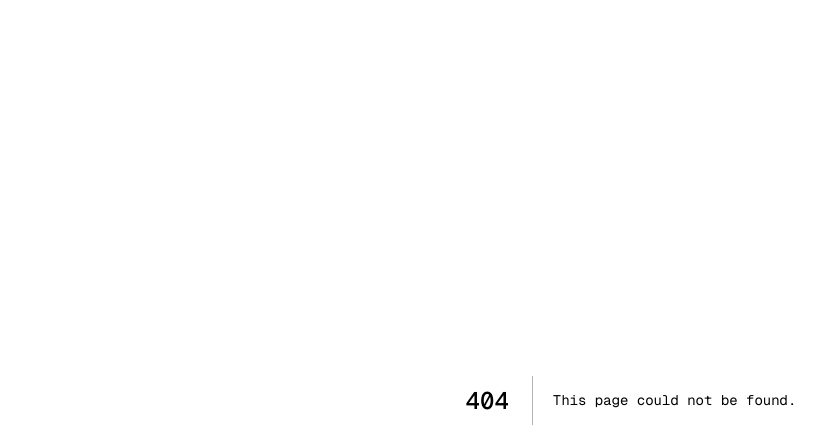
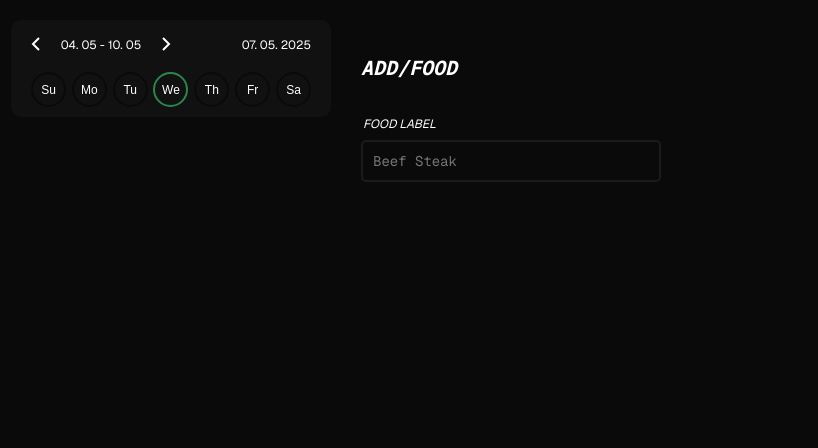
Before and after one commit to viktor-karpinski/vorder2, a Next.js app in the folder app/: page /dashboard/add/food in a window 1280 px wide. Before the commit this address had no page. Shown: the top 448 px of the page, without its empty margins (9-827 px from the left). Built offline with nearby package versions, Linux system fonts and the light colour scheme.

Commit message:
Dashboard, Input component

```diff
--- /dev/null
+++ b/app/src/app/dashboard/(nutrition)/add/food/page.jsx
@@ -0,0 +1,27 @@
+"use client"
+
+import { useApi } from "@/api";
+import Input from "@/components/Input";
+
+const AddFood = () => {
+
+    const { post } = useApi()
+
+    const handleSave = async () => {
+        post('food', {}).then((data) => {
+            console.log(data)
+        })
+    }
+
+    return (
+        <form onSubmit={handleSave}>
+            <h2>
+                Add/Food
+            </h2>
+
+            <Input label="food label" type="text" placeholder="Beef Steak" />
+        </form>
+    )
+}
+
+export default AddFood;
--- /dev/null
+++ b/app/src/app/dashboard/layout.jsx
@@ -0,0 +1,16 @@
+import CalendarNavigation from "@/components/CalendarNavigation";
+
+const DashboardLayout = ({ children }) => {
+  return (
+    <div id="dashboard">
+        <aside>
+            <CalendarNavigation  />
+        </aside>
+        <main>
+            { children}
+        </main>
+    </div>
+  );
+}
+
+export default DashboardLayout;
--- a/app/src/components/CalendarNavigation.jsx
+++ b/app/src/components/CalendarNavigation.jsx
@@ -1,29 +1,25 @@
 'use client';
 
+import { useAppContext } from '@/context';
 import { useEffect, useState } from 'react';
 
 export default function CalendarNavigation({ onLoad, onChanged }) {
   const days = ['Sunday', 'Monday', 'Tuesday', 'Wednesday', 'Thursday', 'Friday', 'Saturday'];
   const [dates, setDates] = useState(['', '', '', '', '', '', '']);
-  const [active, setActive] = useState('');
   const [week, setWeek] = useState('');
-  const [date, setDate] = useState('');
+  const [currentDate, setCurrentDate] = useState('');
+
+  const {date, setDate} = useAppContext()
 
   useEffect(() => {
-    const today = new Date();
-    const todayStr = formatDate(today);
-    setActive(todayStr);
-  }, []);
-
-  useEffect(() => {
-    if (active) {
-      const datesOfWeek = getWeekDates(active);
+    if (date) {
+      const datesOfWeek = getWeekDates(date);
       const formattedDates = datesOfWeek.map(formatDate);
       setDates(formattedDates);
       setWeek(`${formattedDates[0].substring(8, 10)}. ${formattedDates[0].substring(5, 7)} - ${formattedDates[6].substring(8,10)}. ${formattedDates[6].substring(5, 7)}`);
-      setDate(`${active.substring(8, 10)}. ${active.substring(5, 7)}. ${active.substring(0, 4)}`);
+      setCurrentDate(`${date.substring(8, 10)}. ${date.substring(5, 7)}. ${date.substring(0, 4)}`);
     }
-  }, [active]);
+  }, [date]);
 
   const formatDate = (date) => {
     const year = date.getFullYear();
@@ -52,7 +48,7 @@ export default function CalendarNavigation({ onLoad, onChanged }) {
   };
 
   const changeDate = (newDate) => {
-    setActive(newDate);
+    setDate(newDate);
     if (onLoad) onLoad();
     if (onChanged) onChanged(newDate);
   };
@@ -84,14 +80,14 @@ export default function CalendarNavigation({ onLoad, onChanged }) {
           </button>
         </aside>
 
-        <p>{date}</p>
+        <p>{currentDate}</p>
       </div>
 
       <div className="day-box">
         {days.map((day, i) => (
           <button
             key={i}
-            className={dates[i] === active ? 'day active' : 'day'}
+            className={dates[i] === date ? 'day active' : 'day'}
             onClick={() => changeDate(dates[i])}
           >
             {day.substring(0, 2)}
--- /dev/null
+++ b/app/src/components/Input.jsx
@@ -0,0 +1,16 @@
+const Input = ({label, type, name, placeholder, error, id = name}) => {
+
+    return (
+        <div  className="input-box">
+            <label htmlFor={id}>
+                {label}
+            </label>
+            <input id={id} type={type} name={name} placeholder={placeholder} autoComplete="off" />
+            <p className="error">
+                { error }
+            </p>
+        </div>
+    )
+}
+
+export default Input
--- a/app/src/context.js
+++ b/app/src/context.js
@@ -1,13 +1,27 @@
 "use client";
-import { createContext, useContext, useState } from "react";
+import { createContext, useContext, useEffect, useState } from "react";
 
 const AppContext = createContext();
 
+const formatDate = (date) => {
+  const year = date.getFullYear();
+  const month = String(date.getMonth() + 1).padStart(2, "0");
+  const day = String(date.getDate()).padStart(2, "0");
+  return `${year}-${month}-${day}`;
+};
+
 export function AppContextProvider({ children }) {
   const [token, setToken] = useState("token");
+  const [date, setDate] = useState("");
+
+  useEffect(() => {
+    const today = new Date();
+    const todayStr = formatDate(today);
+    setDate(todayStr);
+  }, []);
 
   return (
-    <AppContext.Provider value={{ token, setToken }}>
+    <AppContext.Provider value={{ token, setToken, date, setDate }}>
       {children}
     </AppContext.Provider>
   );
--- a/app/src/style/_calendarNavigation.scss
+++ b/app/src/style/_calendarNavigation.scss
@@ -17,21 +17,16 @@
         aside {
             display: flex;
             align-items: center;
+
+            p {
+                width: 10rem;
+                text-align: center;
+            }
         }
 
         p {
             color: white;
             font-size: 1.2rem;
-        }
-
-        #prev,
-        #next {
-            width: 3rem;
-        }
-
-        #prev svg,
-        #next svg {
-            fill: transparent;
         }
 
         #prev svg {
@@ -44,6 +39,7 @@
 
         button {
             background-color: transparent;
+            width: 3rem;
 
             svg {
                 stroke: white;
--- a/app/src/style/style.css
+++ b/app/src/style/style.css
@@ -46,6 +46,69 @@ a, button, label, input, textarea {
   cursor: pointer;
 }
 
+#dashboard {
+  display: -webkit-box;
+  display: -ms-flexbox;
+  display: flex;
+}
+
+#dashboard main {
+  width: 100%;
+  padding: 3rem 1rem;
+}
+
+#dashboard main form {
+  width: 50vw;
+  color: white;
+}
+
+#dashboard main form h2 {
+  font-size: 2rem;
+  font-style: italic;
+  text-transform: uppercase;
+  margin-bottom: 3.5rem;
+  margin-top: 2.5rem;
+}
+
+#dashboard .input-box {
+  display: -webkit-box;
+  display: -ms-flexbox;
+  display: flex;
+  -webkit-box-orient: vertical;
+  -webkit-box-direction: normal;
+      -ms-flex-direction: column;
+          flex-direction: column;
+  gap: 0.5rem;
+  width: 30rem;
+}
+
+#dashboard .input-box label {
+  font-size: 1.2rem;
+  font-style: italic;
+  text-transform: uppercase;
+  margin-left: 0.2rem;
+}
+
+#dashboard .input-box input {
+  padding: 1rem;
+  background-color: transparent;
+  margin: 0.3rem 0;
+  font-size: 1.4rem;
+  color: white;
+  border-radius: 0.5rem;
+  border: 2px solid #1c1b1b;
+}
+
+#dashboard .input-box input:focus {
+  border-color: var(--green);
+}
+
+#dashboard .input-box .error {
+  color: #ff2424;
+  font-size: 1.2rem;
+  margin-left: 0.5rem;
+}
+
 #calendar-navigation {
   background-color: #111111;
   width: 32rem;
@@ -75,19 +138,14 @@ a, button, label, input, textarea {
           align-items: center;
 }
 
+#calendar-navigation .week-box aside p {
+  width: 10rem;
+  text-align: center;
+}
+
 #calendar-navigation .week-box p {
   color: white;
   font-size: 1.2rem;
-}
-
-#calendar-navigation .week-box #prev,
-#calendar-navigation .week-box #next {
-  width: 3rem;
-}
-
-#calendar-navigation .week-box #prev svg,
-#calendar-navigation .week-box #next svg {
-  fill: transparent;
 }
 
 #calendar-navigation .week-box #prev svg {
@@ -102,6 +160,7 @@ a, button, label, input, textarea {
 
 #calendar-navigation .week-box button {
   background-color: transparent;
+  width: 3rem;
 }
 
 #calendar-navigation .week-box button svg {
--- a/app/src/style/style.scss
+++ b/app/src/style/style.scss
@@ -46,4 +46,69 @@ a, button, label, input, textarea {
   cursor: pointer;
 }
 
+#dashboard {
+  display: flex;
+
+  main {
+    //background-color: #2b854f;
+
+    width: 100%;
+    padding: 3rem 1rem;
+
+    form {
+      //background-color: #2b854f;
+
+      width: 50vw;
+      color: white;
+
+      h2 {
+        font-size: 2rem;
+        font-style: italic;
+        text-transform: uppercase;
+        margin-bottom: 3.5rem;
+        margin-top: 2.5rem;
+      }
+    }
+  }
+
+  .input-box {
+    display: flex;
+    flex-direction: column;
+    gap: 0.5rem;
+
+    width: 30rem;
+
+    label {
+      font-size: 1.2rem;
+      font-style: italic;
+      text-transform: uppercase;
+      margin-left: 0.2rem;
+    }
+
+    input {
+      padding: 1rem;
+      background-color: transparent;
+      margin: 0.3rem 0;
+
+      font-size: 1.4rem;
+      color: white;
+
+      border-radius: 0.5rem;
+      border: 2px solid #1c1b1b;
+
+      &:focus {
+        border-color: var(--green);
+      }
+    }
+
+    .error {
+      color: #ff2424;
+      font-size: 1.2rem;
+      margin-left: 0.5rem;
+    }
+  }
+}
+
+
+
 @import 'calendarNavigation'
```
Also changed, not shown: app/src/app/dashboard/page.jsx (+2 -7 lines), 1 other file (tests, documents, lock files or other folders).
